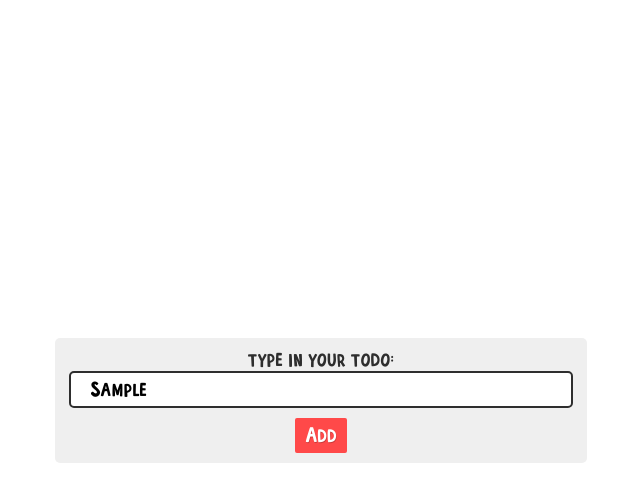
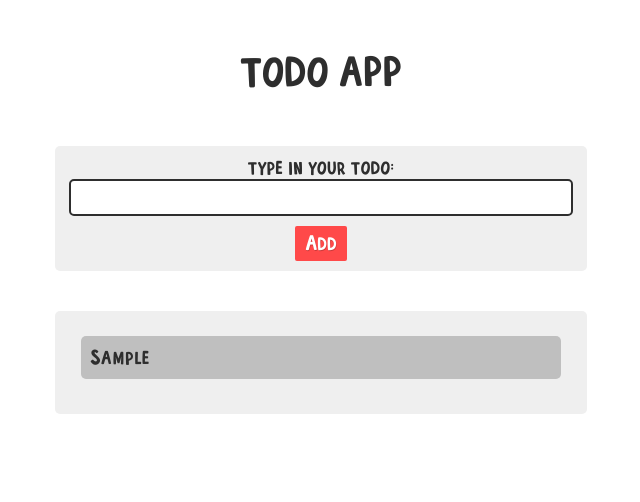
Before and after one commit to tosia921/todo-react-reduxtoolkit, a React (Create React App) app: page / in a window 1280 px wide. Both pictures are taken after typing "Sample" into the empty fields and a click on the button "Add". Shown: the top 502 px of the page, without its empty margins (319-959 px from the left). Built offline with nearby package versions, Linux system fonts and the light colour scheme.

Commit message:
added TodosContainer and SingleTodo components, now app displays added todo's inside TodoContainers

```diff
--- a/src/App.js
+++ b/src/App.js
@@ -1,20 +1,30 @@
 import styled from 'styled-components';
 import Input from './components/Input';
+import TodosContainer from './components/TodosContainer';
 
 function App() {
     return (
-        <AppContainer>
-            <Input />
-        </AppContainer>
+        <>
+            <StyledH1>TODO APP</StyledH1>
+            <AppContainer>
+                <Input />
+                <TodosContainer />
+            </AppContainer>
+        </>
     );
 }
 
 export default App;
 
 const AppContainer = styled.div`
-    height: 100vh;
-    width: 100vw;
     display: flex;
-    justify-content: center;
+    flex-direction: column;
+    display: flex;
     align-items: center;
 `;
+
+const StyledH1 = styled.h1`
+    margin-top: 5rem;
+    margin-bottom: 5rem;
+    text-align: center;
+`;
--- a/src/components/Input.js
+++ b/src/components/Input.js
@@ -16,6 +16,7 @@ const Input = () => {
             content: Typedtodo,
         };
         dispatch(addTodo(todo));
+        setTodo('');
     };
 
     return (
@@ -39,6 +40,7 @@ const StyledInput = styled.div`
     padding: 1rem;
     background-color: var(--grey);
     border-radius: 5px;
+    margin-bottom: 2rem;
 
     form {
         width: 40vw;
--- /dev/null
+++ b/src/components/SingleTodo.js
@@ -0,0 +1,19 @@
+import React from 'react';
+import styled from 'styled-components';
+
+const SingleTodo = ({ content }) => (
+    <SingleTodoContainer>
+        <p>{content}</p>
+    </SingleTodoContainer>
+);
+
+export default SingleTodo;
+
+const SingleTodoContainer = styled.li`
+    width: 90%;
+    height: fit-content;
+    padding: 1rem;
+    border-radius: 5px;
+    background-color: var(--darkGrey);
+    margin-bottom: 1rem;
+`;
--- /dev/null
+++ b/src/components/TodosContainer.js
@@ -0,0 +1,31 @@
+import React from 'react';
+import { useSelector } from 'react-redux';
+import styled from 'styled-components';
+import SingleTodo from './SingleTodo';
+
+const TodosContainer = () => {
+    const todos = useSelector((state) => state.todos.todosArray);
+    console.log(todos);
+    return (
+        <StyledTodoContainer>
+            {todos.length > 0
+                ? todos.map((todo) => <SingleTodo key={todo.payload.id} content={todo.payload.content} />)
+                : null}
+        </StyledTodoContainer>
+    );
+};
+
+export default TodosContainer;
+
+const StyledTodoContainer = styled.ul`
+    height: fit-content;
+    width: 40vw;
+    background-color: var(--grey);
+    padding: 2.5rem 1rem;
+    border-radius: 5px;
+    display: flex;
+    flex-direction: column;
+    justify-content: center;
+    align-items: center;
+    list-style-type: none;
+`;
--- a/src/styles/GlobalStyles.js
+++ b/src/styles/GlobalStyles.js
@@ -7,6 +7,7 @@ const GlobalStyles = createGlobalStyle`
     --yellow: #ffc600;
     --white: #fff;
     --grey: #efefef;
+    --darkGrey: #bfbfbf;
   }
   html {
     background-color: var(--white);
@@ -36,22 +37,6 @@ const GlobalStyles = createGlobalStyle`
   }
   }
 
-  body::-webkit-scrollbar {
-    width: 12px;
-  }
-  html {
-    scrollbar-width: thin;
-    scrollbar-color: var(--red) var(--white);
-  }
-  body::-webkit-scrollbar-track {
-    background: var(--white);
-  }
-  body::-webkit-scrollbar-thumb {
-    background-color: var(--red) ;
-    border-radius: 6px;
-    border: 3px solid var(--white);
-  }
-
   img {
     max-width: 100%;
   }
--- a/src/styles/Typography.js
+++ b/src/styles/Typography.js
@@ -13,6 +13,8 @@ const Typography = createGlobalStyle`
   }
   p, li {
     letter-spacing: 0.5px;
+    margin-block-start: 0;
+    margin-block-end: 0;
   }
   h1,h2,h3,h4,h5,h6 {
     font-weight: normal;
```
Also changed, not shown: 1 other file (tests, documents, lock files or other folders).
